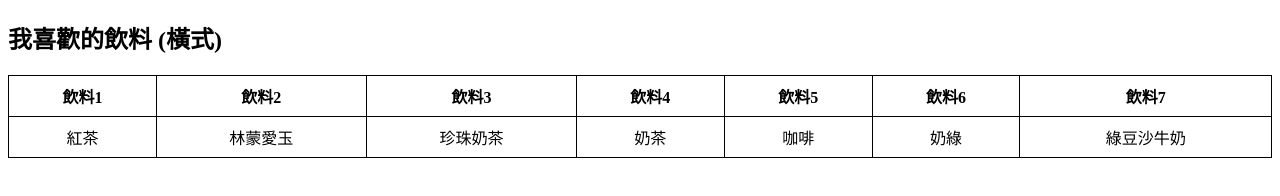
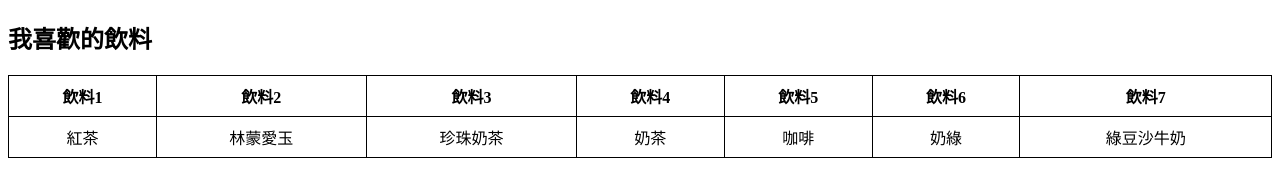
Before and after one commit to wqsaw/7., a plain HTML site: page array03.Html in a window 1280 px wide. Drawn offline with Linux system fonts and the light colour scheme.

Commit message:
Add files via upload

```diff
--- a/array03.Html
+++ b/array03.Html
@@ -17,7 +17,7 @@
 </head>
 <body>
 
-    <h2>我喜歡的飲料 (橫式)</h2>
+    <h2>我喜歡的飲料</h2>
     <script>
         let drinks = ['紅茶', '林蒙愛玉', '珍珠奶茶', '奶茶', '咖啡', '奶綠', '綠豆沙牛奶'];
 
```
